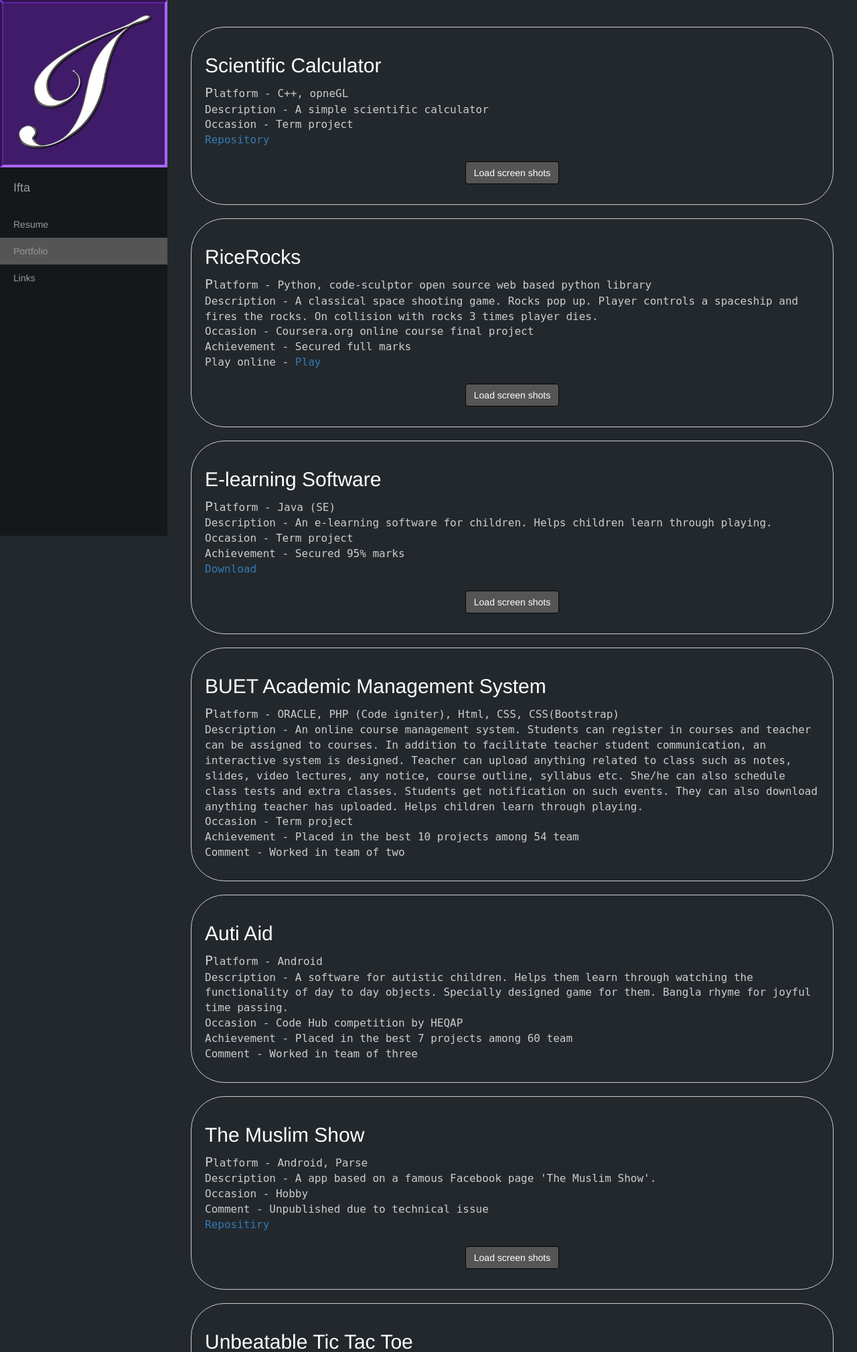
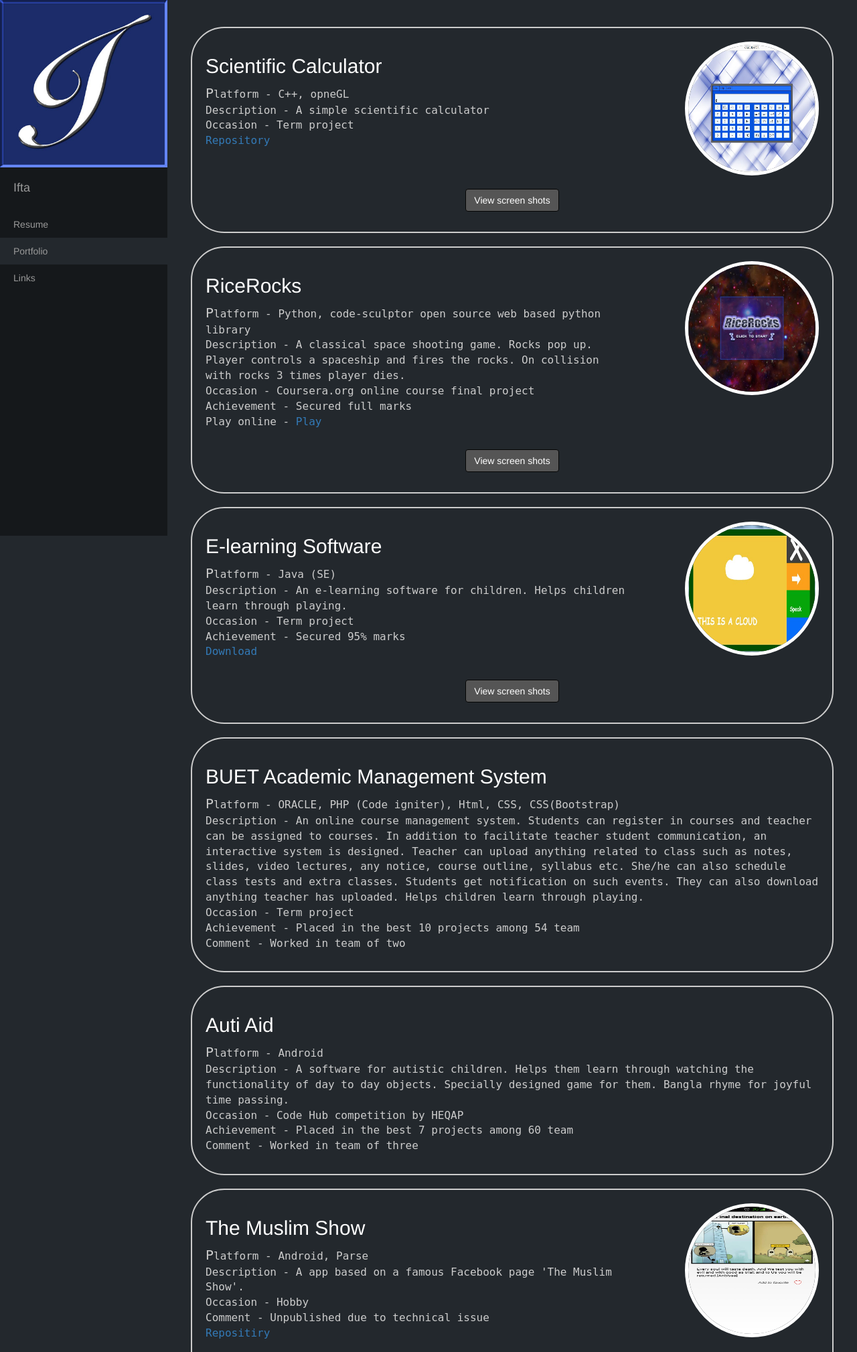
Before and after one commit to adorgoalp/Ifta-s-Index, a PHP site: page /portfolio.php in a window 1280 px wide. Shown: the top 2019 px of the page at 67% size. Run offline with PHP 8.4, Linux system fonts and the light colour scheme.

Commit message:
modified portfolio items with circular screenshots

```diff
--- a/css/ifta.css
+++ b/css/ifta.css
@@ -34,7 +34,7 @@ p{
     background: #122b40;
 }
 .round-border{
-    border: 1px #cccccc;
+    border: 2px #cccccc;
     border-style: solid;
     border-radius: 50px;
     padding: 20px 0px;
@@ -74,4 +74,27 @@ span{
     background-color: #555;
     color: #fff;
     border-color: #050505;
+    margin-top: 10px;
 }
+.img-circle{
+    border-radius: 50%;
+    width: 300px;
+    height: 300px;
+    border: 5px #ffffff solid;
+}
+.img-circle-small{
+    border-radius: 50%;
+    width: 200px;
+    height: 200px;
+    border: 5px #ffffff solid;
+}
+.left{
+    max-width: 70%;
+    overflow: visible;
+    float: left;
+}
+.right{
+    overflow: no-content;
+    text-align: right;
+    margin-right: 20px;
+}
--- a/css/simple-sidebar.css
+++ b/css/simple-sidebar.css
@@ -56,7 +56,7 @@
     line-height: 40px;
 }
 .active{
-    background-color: #555;
+    background-color: #23282D;
 }
 
 .sidebar-nav li a {
--- a/index.php
+++ b/index.php
@@ -1,7 +1,7 @@
 <!DOCTYPE html>
 <?php require_once './head.php'; ?>
 <div class="round-border centering">
-    <img style="border-radius: 50%; width: 200px;height: 200px;" src="img/ifta-old.jpg" />
+    <img class="img-circle" src="img/ifta-old.jpg" />
     <h1>Hi. I am Ifta. Welcome to my site.</h1>
 </div>
 <div class="round-border">
--- a/navbar.php
+++ b/navbar.php
@@ -1,7 +1,7 @@
 <div id="sidebar-wrapper">
     <ul class="sidebar-nav" id="navigation">
         <li class="fill" style="text-indent: 0px;" >
-            <img src="img/Ifta-site-icon-large.jpg"  style="max-height: 100%;max-width: 100%" alt="ifta">
+            <img src="img/Ifta-site-icon.jpg"  style="max-height: 100%;max-width: 100%" alt="ifta">
         </li>
         <li class="sidebar-brand" >
             <a href="index.php">
--- a/portfolio.php
+++ b/portfolio.php
@@ -2,6 +2,7 @@
 <?php require_once './head.php'; ?>
 
 <div class="round-border">
+    <div class="left">
         <h2 class="text-good-positioning">Scientific Calculator</h2>
         <p>
             Platform - C++, opneGL<br>
@@ -9,11 +10,17 @@
             Occasion - Term project<br>
             <a href="https://github.com/adorgoalp/Term-project-calculator" target="_blank">Repository</a>
         </p>
+    </div>
+    <div class="right">
+        <img class="img-circle-small" src="img/calc/main.JPG" alt="calculator">
+    </div>
     <div class="portfolio-pictures" id="sc">
-        <button class="btn btn-black" onclick="loadCalcSS()">Load screen shots</button>
+        <button class='btn btn-black' onclick='loadCalcSS()'>View screen shots</button>
     </div>
+
 </div>
 <div class="round-border">
+    <div class="left">
         <h2 class="text-good-positioning">RiceRocks</h2>
         <p>
             Platform - Python, code-sculptor open source web based python library<br>
@@ -24,11 +31,16 @@
             Achievement - Secured full marks<br>
             Play online - <a target="_blank" href="http://www.codeskulptor.org/#user27_ozqyJmhrQP_26.py">Play</a>
         </p>
+    </div>
+    <div class="right">
+        <img class="img-circle-small" src="img/rr/rr1.jpg" alt="Rice rocks">
+    </div>
     <div class="portfolio-pictures" id="rr">
-        <button class="btn btn-black" onclick="loadRiceRocksSS()">Load screen shots</button>
+        <button class="btn btn-black" onclick="loadRiceRocksSS()">View screen shots</button>
     </div>
 </div>
 <div class="round-border">
+    <div class="left">
     <h2 class="text-good-positioning">E-learning Software</h2>
     <p>
         Platform - Java (SE)<br>
@@ -38,8 +50,12 @@
         Achievement - Secured 95% marks<br>
         <a href="https://github.com/adorgoalp/KIDEL" target="_blank">Download</a>
     </p>
+    </div>
+    <div class="right">
+        <img class="img-circle-small" src="img/kidel/this-is.jpg" alt="kidel">
+    </div>
     <div class="portfolio-pictures" id="kidel">
-        <button class="btn btn-black" onclick="loadKidelSS()">Load screen shots</button>
+        <button class="btn btn-black" onclick="loadKidelSS()">View screen shots</button>
     </div>
 </div>
 <div class="round-border">
@@ -74,6 +90,7 @@
     </p>
 </div>
 <div class="round-border">
+    <div class="left">
     <h2 class="text-good-positioning">The Muslim Show</h2>
     <p>
         Platform - Android, Parse<br>
@@ -83,11 +100,16 @@
         Comment - Unpublished due to technical issue<br>
         <a href="https://github.com/adorgoalp/The-Muslim-Show-Android" target="_blank">Repositiry</a>
     </p>
+    </div>
+    <div class="right">
+        <img class="img-circle-small" src="img/tms/destination.jpg" alt="the muslim show">
+    </div>
     <div class="portfolio-pictures" id="tms">
-        <button class="btn btn-black" onclick="loadTheMuslimShowSS()">Load screen shots</button>
+        <button class="btn btn-black" onclick="loadTheMuslimShowSS()">View screen shots</button>
     </div>
 </div>
 <div class="round-border">
+    <div class="left">
     <h2 class="text-good-positioning">Unbeatable Tic Tac Toe</h2>
     <p>
         Platform - Android<br>
@@ -100,11 +122,16 @@
         later which lets user win sometime by giving random moves.<br>
         <a href="https://github.com/adorgoalp/TicTacToe-Android" target="_blank">Repository</a>
     </p>
+    </div>
+    <div class="right">
+        <img class="img-circle-small" src="img/ttt/ai-won.jpg" alt="tick tac toe">
+    </div>
     <div class="portfolio-pictures" id="uttt">
-        <button class="btn btn-black" onclick="loadUnbeatableTicTacToeSS()">Load screen shots</button>
+        <button class="btn btn-black" onclick="loadUnbeatableTicTacToeSS()">View screen shots</button>
     </div>
 </div>
 <div class="round-border">
+    <div class="left">
     <h2 class="text-good-positioning">Taj Mahal</h2>
     <p>
         Platform - c++, openGL<br>
@@ -112,11 +139,16 @@
         Occasion - University project<br>
         <a href="https://bitbucket.org/adorgolap/tajmohol" target="_blank">Repository</a>
     </p>
+    </div>
+    <div class="right">
+        <img class="img-circle-small" src="img/taj/main.jpg" alt="taj mahal">
+    </div>
     <div class="portfolio-pictures" id="taj">
-        <button class="btn btn-black" onclick="loadTajMahalSS()">Load screen shots</button>
+        <button class="btn btn-black" onclick="loadTajMahalSS()">View screen shots</button>
     </div>
 </div>
 <div class="round-border">
+    <div class="left">
     <h2 class="text-good-positioning">Ray Tracer</h2>
     <p>
         Platform - c++, openGL<br>
@@ -125,8 +157,12 @@
         Occasion - University project<br>
         <a href="https://bitbucket.org/adorgolap/ray-tracer" target="_blank">Repository</a>
     </p>
+    </div>
+    <div class="right">
+        <img class="img-circle-small" src="img/ray/output.jpg" alt="ray tracer">
+    </div>
     <div class="portfolio-pictures" id="ray">
-        <button class="btn btn-black" onclick="loadRayTracerSS()">Load screen shots</button>
+        <button class="btn btn-black" onclick="loadRayTracerSS()">View screen shots</button>
     </div>
 </div>
 <?php require_once './foot.php'; ?>
```
Also changed, not shown: head.php (+1 -56 lines), js/ifta.js (added, +61 -0 lines), nbproject/private/private.xml (+1 -7 lines), img/Ifta-site-icon.jpg (added). Lines whose indentation alone changed are shown as unchanged.
